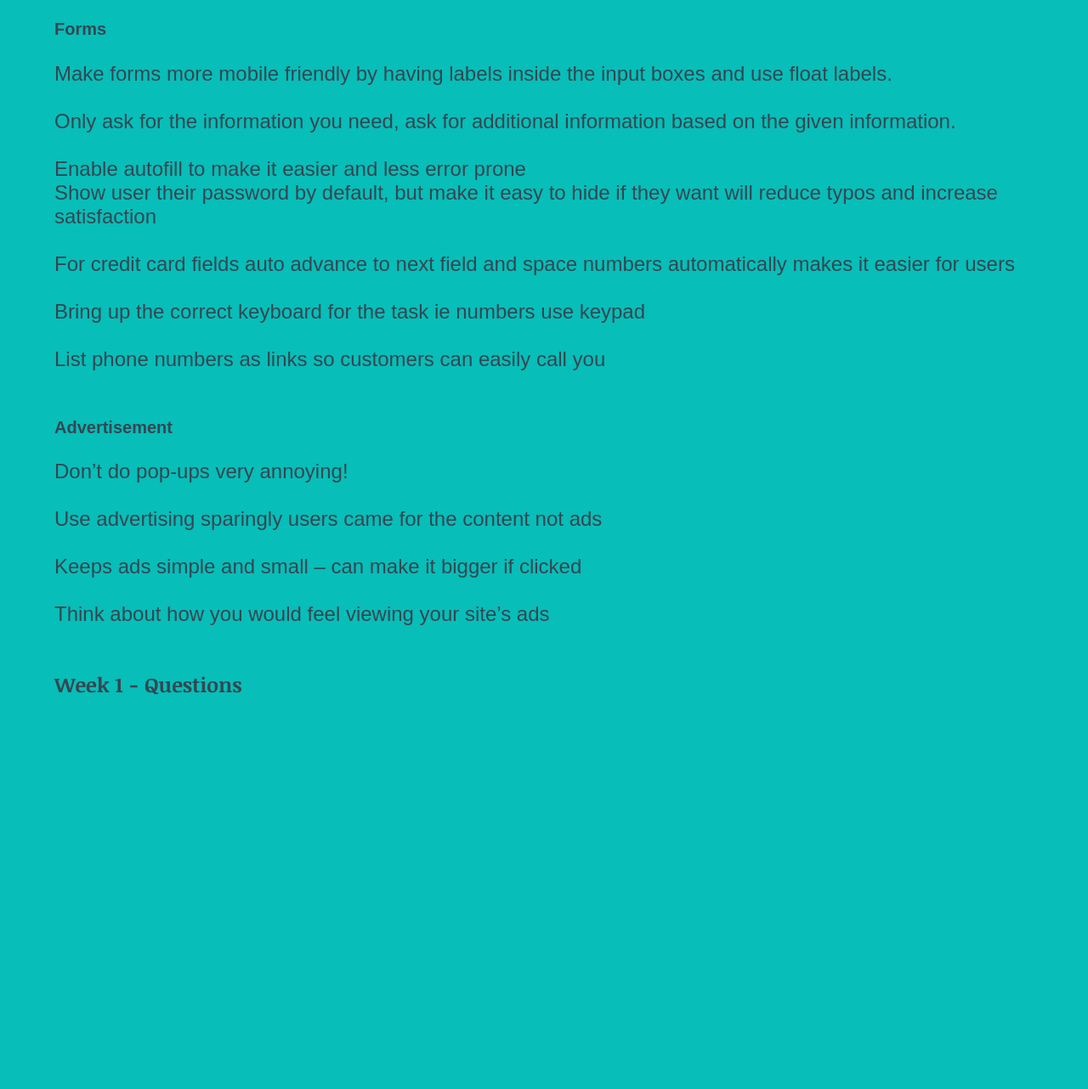
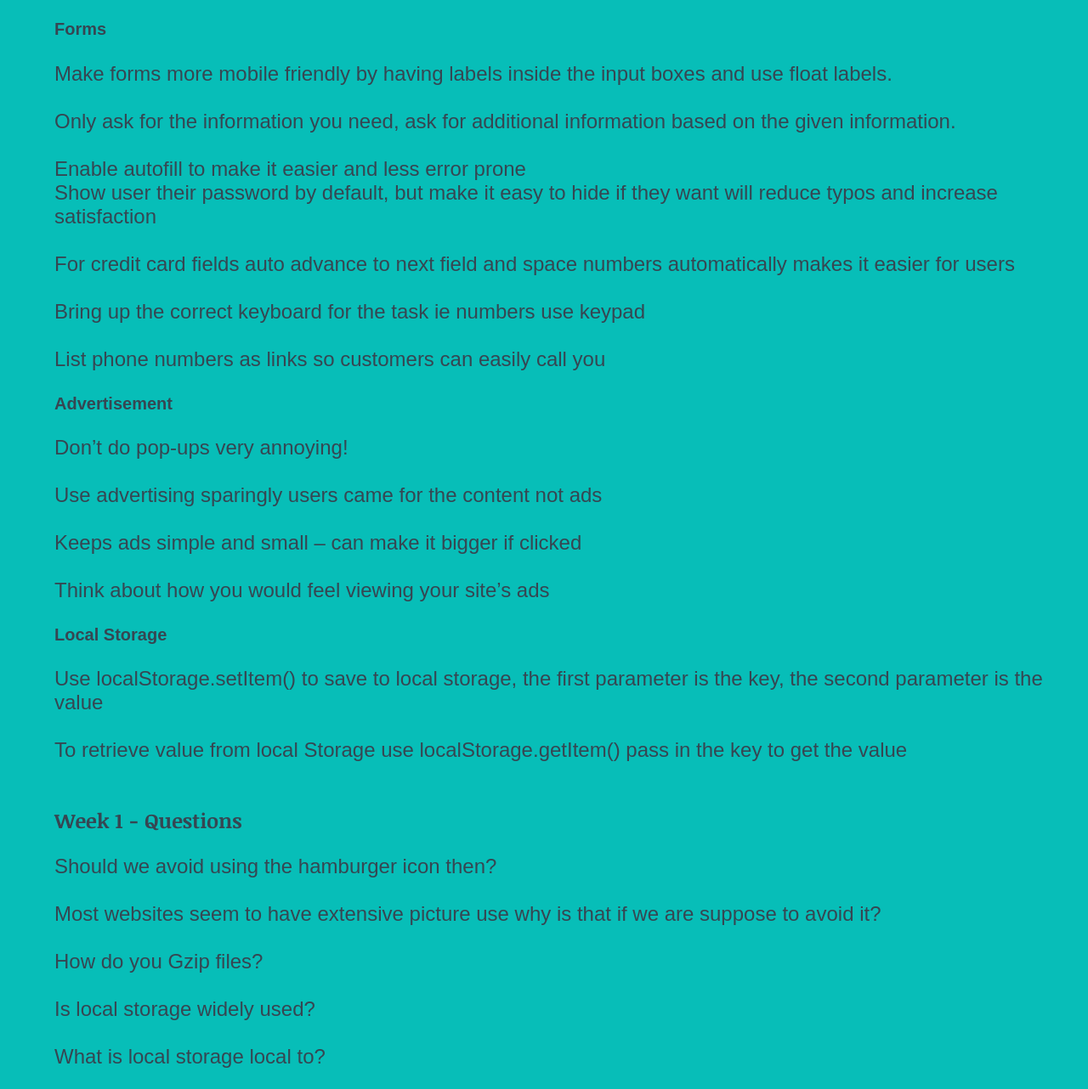
Before and after one commit to Reed-Sarah/WDD330-Portfolio, a plain HTML site: page Week01/week01.html in a window 1280 px wide. Shown: the part 675-1957 px from the top of the page at 85% size. Before the commit the page ends 1517 px from the top, so only its background shows below. Drawn offline with Linux system fonts and the light colour scheme; a web font is replaced by a local one.

Commit message:
added in questions

```diff
--- a/Week01/week01.html
+++ b/Week01/week01.html
@@ -31,16 +31,25 @@
     Show user their password by default, but make it easy to hide if they want will reduce typos and increase satisfaction<br><br>
     For credit card fields auto advance to next field and space numbers automatically makes it easier for users <br><br>
     Bring up the correct keyboard for the task	 ie numbers use keypad<br><br>
-    List phone numbers as links so customers can easily call you<br> <br></p>
+    List phone numbers as links so customers can easily call you <br></p>
 
     <h4>Advertisement</h4>
 
     <p>Don’t do pop-ups very annoying!<br><br>
     Use advertising sparingly users came for the content not ads <br><br>
     Keeps ads simple and small – can make it bigger if clicked<br><br>
-    Think about how you would feel viewing your site’s ads<br><br>
+    Think about how you would feel viewing your site’s ads<br>
     </p>
-  <h2>Week 1 - Questions</h3>
+    <h4>Local Storage</h4>
+    <p>Use localStorage.setItem() to save to local storage, the first parameter is the key, the second parameter is the value<br><br>
+    To retrieve value from local Storage use localStorage.getItem() pass in the key to get the value<br><br></p>
+  <h2>Week 1 - Questions</h2>
+    <p>Should we avoid using the hamburger icon then?<br><br>
+    Most websites seem to have extensive picture use why is that if we are suppose to avoid it?<br><br>
+    How do you Gzip files?<br><br>
+    Is local storage widely used?<br><br>
+    What is local storage local to?
+ </p>
 
 </body>
 </html>
--- a/styles/styles.css
+++ b/styles/styles.css
@@ -4,7 +4,9 @@ body {
     background-color: #07BEB8;
     color:  #364652;
     margin: 0;
+    overflow-x: hidden;
 }
+
 
 h1, h2, h3 {
     font-family: 'Noticia Text', serif;
@@ -23,6 +25,7 @@ h1::after, h1::before {
     top: -2em;
     width: 0;
     height: 0;
+
 }
 
 h1::after {
```
